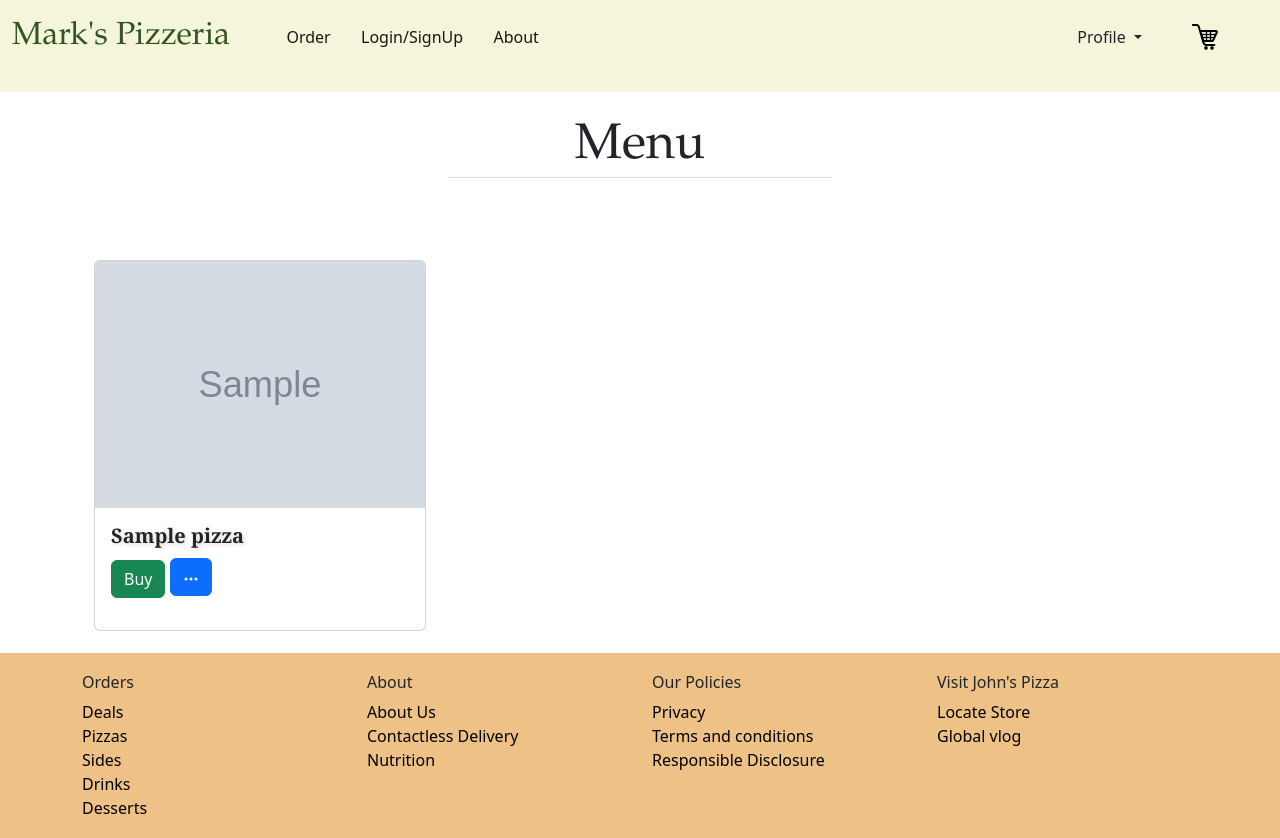
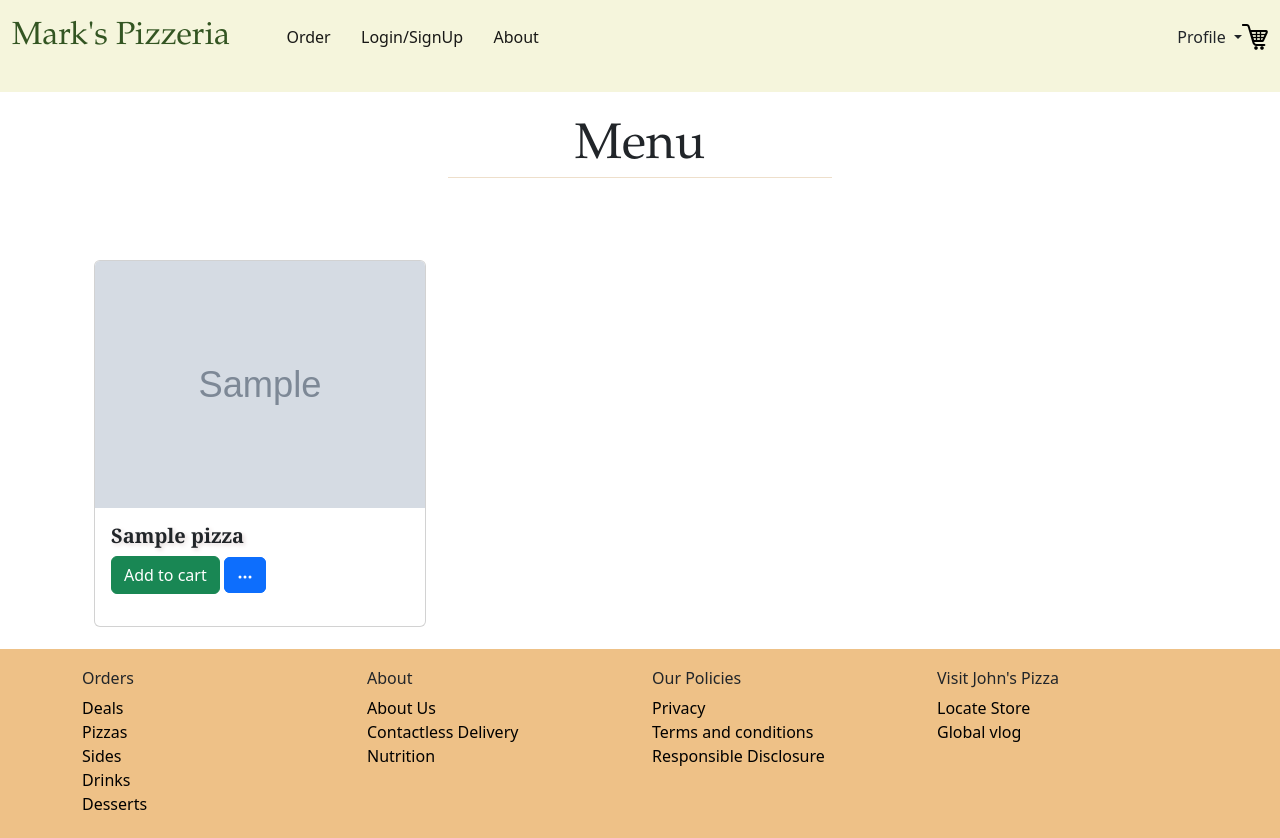
Before and after one commit to pp2903/PizzaSite, a Django app: page /order/ in a window 1280 px wide. Shown: the top 838 px of the page. Run offline with Django 4.2, Linux system fonts and the light colour scheme; tables that the repository leaves empty hold one stand-in row (values such as "Sample post"); grey boxes marked "Sample" are stand-in pictures.

Commit message:
Improved UI and added cart functionality in localstorage

```diff
--- a/baseApp/static/baseApp/scripts.js
+++ b/baseApp/static/baseApp/scripts.js
@@ -1,108 +1,132 @@
-// $(document).ready(()=>{
-//     var mainLogo= document.getElementById('MainLogo');
-//     mainLogo.style.color = '#352';
-
-//     mainLogo.addEventListener('click', e =>{
-//         console.log('Logo Clicked');
-
-//     })
-
-//     mainLogo.addEventListener('mouseover', ()=>{
-//         console.log('Mouse Over')
-//     })
-
-//     $('.pizza-vector').hide();
-//     $('#MainLogo').hide();
-//     $('.nav-link').hide();
-//     $('.pizza-vector').fadeIn(3000);
-//     $('.nav-link').fadeIn(2000);
-//     $('#MainLogo').fadeIn(1500);
 
 
-//     // sign form animation
-//     $('.log-form').hide();
-//     $('.log-form').slideDown(2000);
-
-// });
-
-
-
-$(document).ready(()=>{
-
+$(document).ready(() => {
   //page loads with fading animation
   // $('body').css('display', 'none');
   // $('body').fadeIn(2000);
 
   //Main Logo Animation
-    $('#MainLogo').mouseover(()=>{
-        $('#MainLogo').css('color','#ef7710')
-    })
-    $('#MainLogo').mouseleave(()=>{
-        $('#MainLogo').css('color','#352')
-    })
+  $("#MainLogo").mouseover(() => {
+    $("#MainLogo").css("color", "#ef7710");
+  });
+  $("#MainLogo").mouseleave(() => {
+    $("#MainLogo").css("color", "#352");
+  });
 
-
-    $('.log-form').slideDown();
+  $(".log-form").slideDown();
   //Sign logo
-    $('.sign-legend').animate({
-        opacity: '1',
-        fontSize:'50px'
-
-
-    },1500);
+  $(".sign-legend").animate(
+    {
+      opacity: "1",
+      fontSize: "50px",
+    },
+    1500
+  );
 
   //pizza animation
-    $('.pizza-vector').animate({
-        opacity: '1',
+  $(".pizza-vector").animate(
+    {
+      opacity: "1",
       // width:'28%'
+    },
+    1800
+  );
 
+  $(".menu-heading").animate(
+    {
+      opacity: "1",
+      fontSize: "50px",
+    },
+    1500
+  );
+  $(".menu").animate(
+    {
+      opacity: "1",
+    },
+    1500
+  );
 
-    },1800);
+  $(".about-heading").animate(
+    {
+      opacity: "1",
+      fontSize: "40px",
+    },
+    1500
+  );
 
-    $('.menu-heading').animate({
-        opacity:'1',
-        fontSize:'50px'
-    },1500);
-    $('.menu').animate({
-        opacity:'1',
+  $(".about-para").animate(
+    {
+      opacity: "1",
+    },
+    1500
+  );
+  //social logo animations
 
-    },1500);
+  var cart = localStorage.getItem("cart");
+  if (cart === null) {
+    localStorage.setItem("cart", JSON.stringify({}));
+  }
+  //adding item to cart
+  var addToCart = (id) => {
+    if (localStorage.getItem("cart")) {
+      var cart = JSON.parse(localStorage.getItem("cart"));
+      cart[id] = true;
+      localStorage.setItem("cart",JSON.stringify(cart))
+    } else {
+      var cart = {};
+      cart[id] = true;
+      console.log(cart);
+      localStorage.setItem("cart", JSON.stringify(cart));
+    }
+  };
 
+  //removing item from cart
+  var removeProd = (id) =>{
+    var cart = JSON.parse(localStorage.getItem("cart"))
 
-    $('.about-heading').animate({
-        opacity:'1',
-        fontSize:'40px'
+    cart[id] = false;
+    console.log(cart)
+    localStorage.setItem(JSON.stringify(cart))
 
-
-    },1500)
-
-    $('.about-para').animate({
-        opacity:'1',
-
-
-
-    },1500)
-    //social logo animations
+  }
 
 
 
 
+  // adding product cart
+  $(".buy-btn").on("click", function () {
+    var btn_id = $(this).attr('id')
+    addToCart(btn_id);
+    $(this).text("Added");
 
+    $(this).parent().children(".remove-btn").css("display", "inline")
 
-
-
-
-
-
-
-
-
-
-
-
-
-
+    // Add a class to change the button color
+    $(this).removeClass("btn-success");
+    $(this).addClass("btn-primary");
+    $(this).addClass("added");
+  });
 
 
 
 });
+
+
+$(".remove-btn").on("click", function () {
+
+
+    $(this).parent().children(".buy-btn").text("Add to cart");
+    $(this).parent().children(".buy-btn").removeClass("btn-primary");
+    $(this).parent().children(".buy-btn").addClass("btn-success");
+
+    $(this).css("display","none")
+    console.log($(this).parent().children(".buy-btn").attr('id'))
+    var prod_id = $(this).parent().children(".buy-btn").attr('id')
+
+    var cart = JSON.parse(localStorage.getItem("cart"))
+    cart[prod_id] = false;
+    localStorage.setItem("cart",JSON.stringify(cart))
+
+
+
+});
--- a/baseApp/static/baseApp/styles.css
+++ b/baseApp/static/baseApp/styles.css
@@ -14,13 +14,7 @@
     transition:  .2s;
 
 }
-#MainLogo:hover{
 
-
-    /* transform: scale(1.1); */
-    transform: rotate(-370deg);
-
-}
 
 .car{
     padding-top:  0px;
@@ -41,10 +35,11 @@ hr{
 
 .nav-item{
     padding: 0 3% 0;
-    transition: transform .2s;
+    transition:  .5s;
+
 }
 .nav-item:hover{
-    transform: scale(1.1);
+    transform: scale(1.08);
 
 }
 
@@ -52,9 +47,6 @@ hr{
 
 
 
-/* .nav-link{
-    font-family:  ;
-} */
 
 .navbar-brand{
     /* font-style: italic; */
@@ -288,11 +280,14 @@ legend{
 
 
 
-.cart,.navbar-profile{
-    padding-right: 10px;
-    margin-right: 40px;
-}
+
 
 .logout-heading{
     padding: 20px;
 }
+
+/* remove button */
+
+.remove-btn{
+    display: none;
+}
--- a/baseApp/templates/baseApp/index.html
+++ b/baseApp/templates/baseApp/index.html
@@ -93,7 +93,7 @@
                 </li>
               </ul>
           </span>
-          <span class="cart">
+          <span class="">
             <a  aria-current="page" href="{% url 'checkout-page' %}"
                 ><img src="{% static 'baseApp/images/cart.png' %}"></a
               >
--- a/baseApp/templates/baseApp/order.html
+++ b/baseApp/templates/baseApp/order.html
@@ -20,16 +20,17 @@
               <div class="card-body">
                 <h5 class="card-title">{{ pizza.name }}</h5>
 
-                <a href="#" class="btn btn-success">Buy</a>
-                <p class="d-inline-flex gap-1 description-text">
+                <a id="pr{{pizza.id}}" href="#/"  class="btn btn-success buy-btn">Add to cart</a>
+                <a id="" href="#/"  class="btn btn-danger remove-btn mx-1">Remove</a>
+                <p class="d-inline description-text">
 
-                  <a class="btn btn-primary" type="button" data-bs-toggle="collapse" data-bs-target="#collapseExample" aria-expanded="false" aria-controls="collapseExample">
+                  <a class="btn btn-primary d-none d-lg-inline" data-bs-toggle="collapse"  href="#pizza-desc{{pizza.id}}" role="button" aria-expanded="false" aria-controls="pizza-desc{{pizza.id}}">
                     <svg xmlns="http://www.w3.org/2000/svg" width="16" height="16" fill="currentColor" class="bi bi-three-dots" viewBox="0 0 16 16">
                       <path d="M3 9.5a1.5 1.5 0 1 1 0-3 1.5 1.5 0 0 1 0 3zm5 0a1.5 1.5 0 1 1 0-3 1.5 1.5 0 0 1 0 3zm5 0a1.5 1.5 0 1 1 0-3 1.5 1.5 0 0 1 0 3z"/>
                     </svg>
 
                   </a>
-                  <p class="collapse" id="collapseExample">
+                  <p class="collapse" id="pizza-desc{{pizza.id}}">
 
                     {{ pizza.description }}
 
```
Lines whose indentation alone changed are shown as unchanged.
